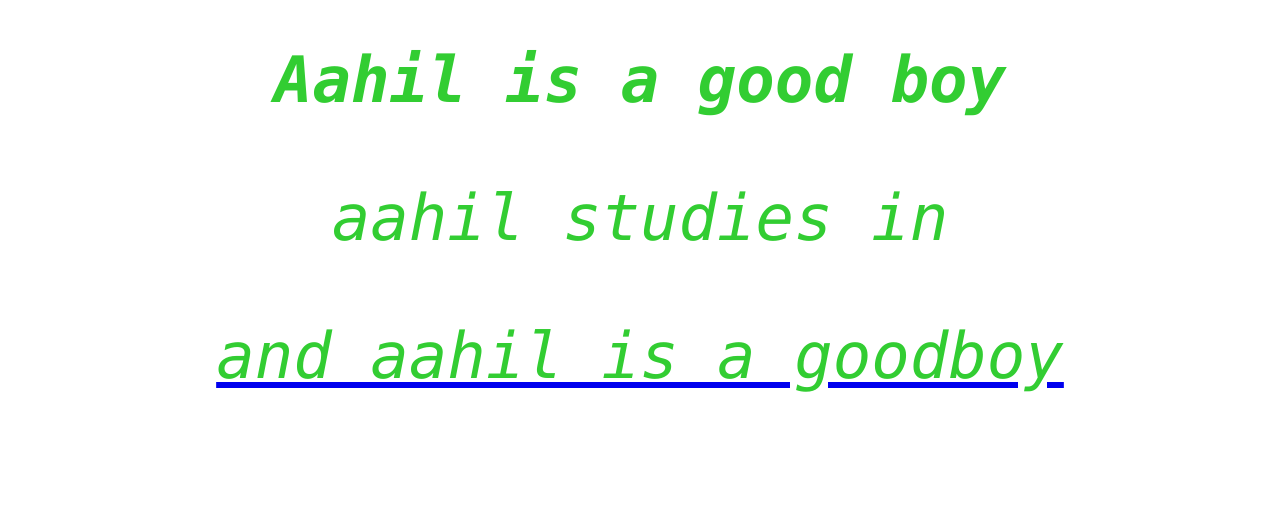
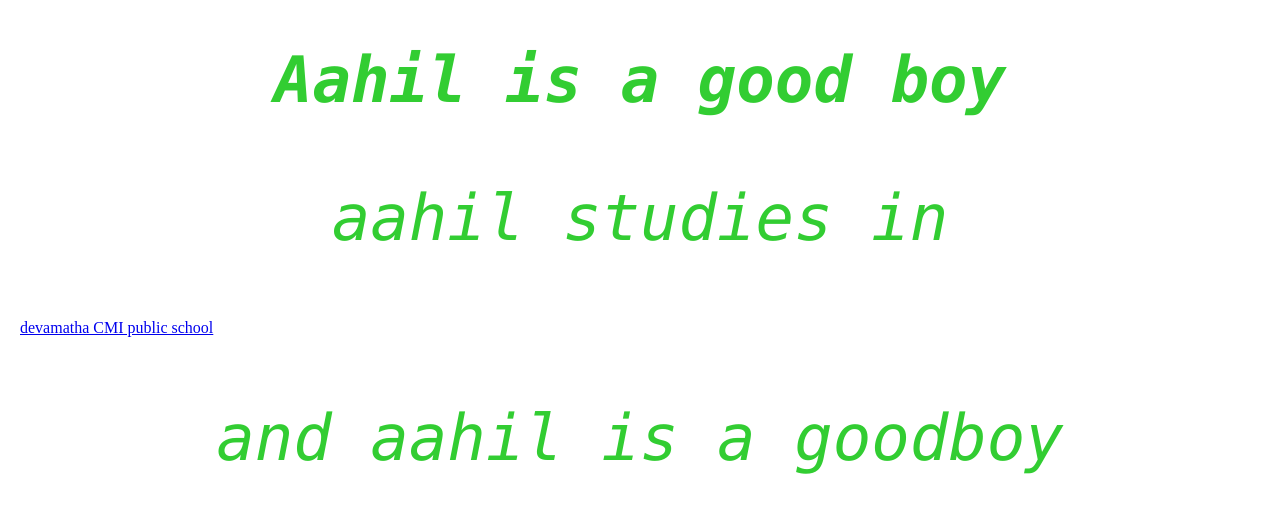
Before and after one commit to aadirapper/jsa, a plain HTML site: page index.html in a window 1280 px wide. Drawn offline with Linux system fonts and the light colour scheme.

Commit message:
Update index.html

```diff
--- a/index.html
+++ b/index.html
@@ -28,7 +28,7 @@ p{
 <body>
     <h1>Aahil is a good boy</h1>
 	<p>aahil studies in</p>
-	<a href="https://www.devamatha.com/">
+	<a href="https://www.devamatha.com/">devamatha CMI public school</a>
 	<p>and aahil is a goodboy</p>
 </body>
 </html>
```
